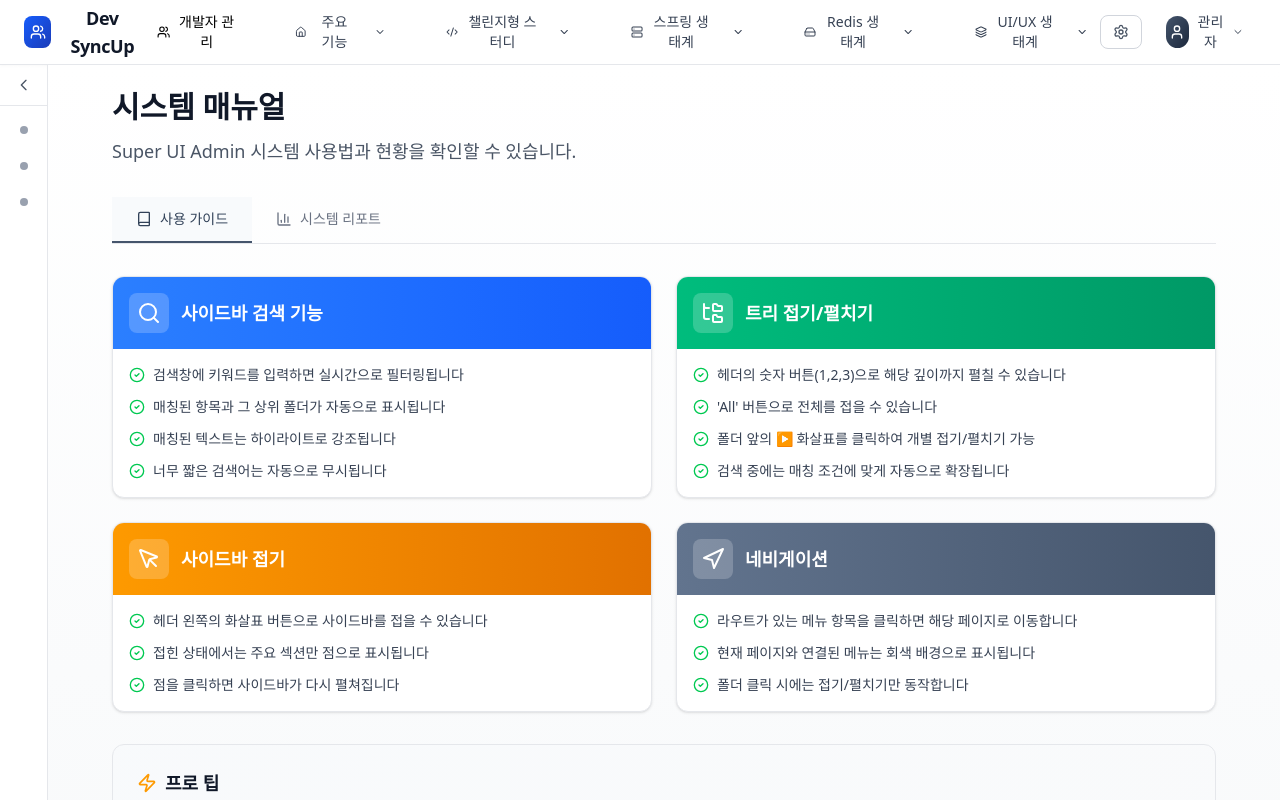
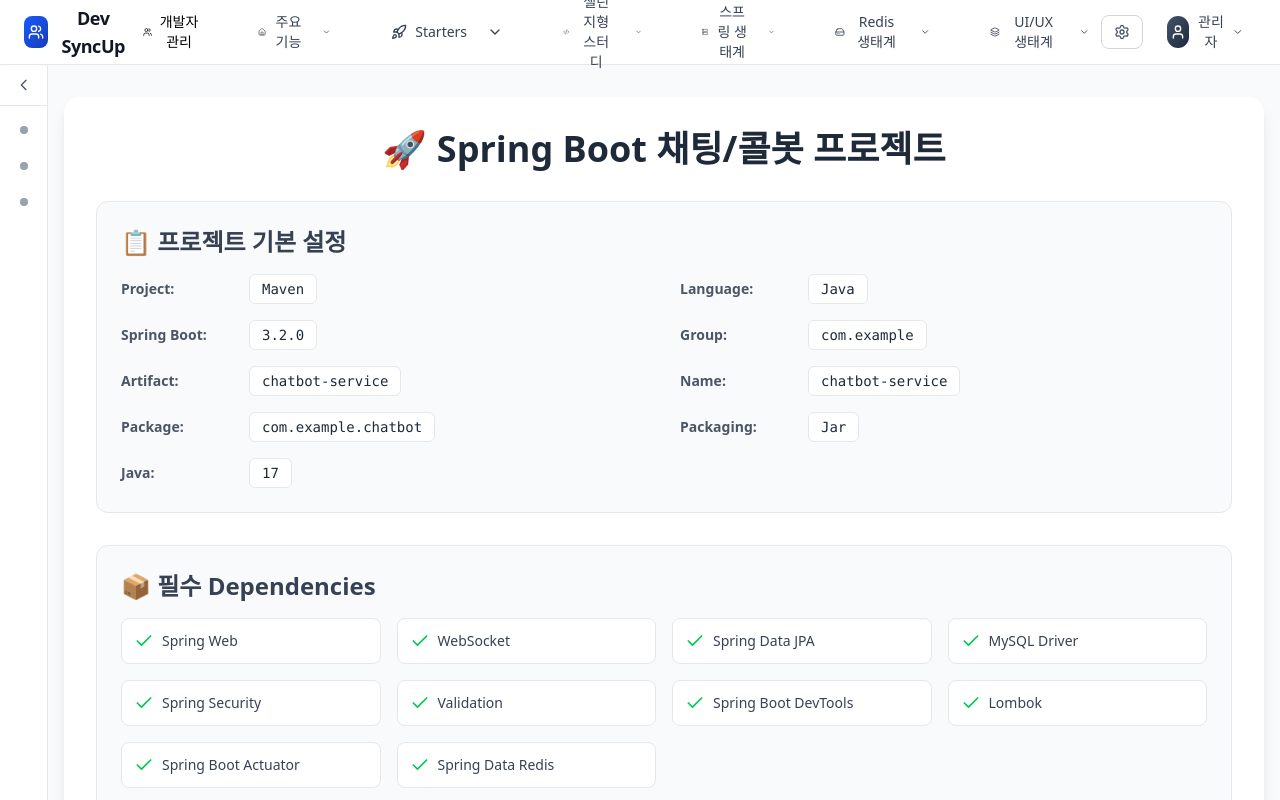
Before and after one commit to dota-pilot1/vite-tailwindcss-v4-seed, a React (Vite) app in the folder vite-basic-set/: page /manual in a window 1280 px wide. Built offline with nearby package versions, Linux system fonts and the light colour scheme.

Commit message:
메뉴얼 추가2

```diff
--- a/vite-basic-set/src/App.tsx
+++ b/vite-basic-set/src/App.tsx
@@ -28,6 +28,8 @@
 import ComponentLibrariesPage from "./pages/ComponentLibrariesPage";
 import DevelopmentToolsPage from "./pages/DevelopmentToolsPage";
 import StylingAnimationPage from "./pages/StylingAnimationPage";
+import PilotStarterPage from "./pages/starters/PilotStarterPage";
+import CallbotStarterPage from "./pages/starters/CallbotStarterPage";
 
 /**
  * App.tsx
@@ -75,6 +77,8 @@
           />
           <Route path="development-tools" element={<DevelopmentToolsPage />} />
           <Route path="styling-animation" element={<StylingAnimationPage />} />
+          <Route path="pilot-starter" element={<PilotStarterPage />} />
+          <Route path="callbot-starter" element={<CallbotStarterPage />} />
         </Route>
       </Routes>
     </BrowserRouter>
--- a/vite-basic-set/src/pages/manual/ManualPage.tsx
+++ b/vite-basic-set/src/pages/manual/ManualPage.tsx
@@ -1,185 +1,152 @@
-import React, { useState } from "react";
-import {
-  Book,
-  BarChart3,
-  Search,
-  FolderTree,
-  MousePointer,
-  Navigation,
-  Activity,
-  Clock,
-  Users,
-  TrendingUp,
-  Zap,
-  Calendar,
-  Rocket,
-  CheckCircle2,
-  ArrowRight,
-} from "lucide-react";
+import React from "react";
+import { Copy, Check } from "lucide-react";
 
-export interface ManualPageProps {
-  className?: string;
-}
+const ManualPage: React.FC = () => {
+  const copyUrl = () => {
+    const url = document.getElementById("springUrl")?.textContent;
+    if (url) {
+      navigator.clipboard.writeText(url.trim()).then(() => {
+        const btn = document.getElementById("copyBtn");
+        const icon = document.getElementById("copyIcon");
+        const checkIcon = document.getElementById("checkIcon");
+        const originalText = btn?.querySelector("span")?.textContent;
 
-/**
- * ManualPage
- *
- * 시스템 사용 가이드와 리포트를 제공하는 페이지
- * - 사이드바 기능 가이드
- * - 시스템 통계 리포트
- * - 사용법 문서
- */
-export const ManualPage: React.FC<ManualPageProps> = ({ className }) => {
-  const [activeTab, setActiveTab] = useState<"guide" | "report">("guide");
+        if (btn && icon && checkIcon) {
+          icon.style.display = "none";
+          checkIcon.style.display = "inline-block";
+          btn.querySelector("span")!.textContent = "복사됨!";
+
+          setTimeout(() => {
+            icon.style.display = "inline-block";
+            checkIcon.style.display = "none";
+            btn.querySelector("span")!.textContent = originalText || "URL 복사";
+          }, 2000);
+        }
+      });
+    }
+  };
 
   return (
-    <div className={`p-6 max-w-6xl mx-auto ${className || ""}`}>
-      <div className="mb-8">
-        <h1 className="text-3xl font-bold text-gray-900 mb-3">시스템 매뉴얼</h1>
-        <p className="text-lg text-gray-600">
-          Super UI Admin 시스템 사용법과 현황을 확인할 수 있습니다.
-        </p>
-      </div>
+    <div className="bg-gray-50 min-h-screen">
+      <div className="container mx-auto px-4 py-8">
+        <div className="bg-white rounded-2xl shadow-lg p-8">
+          <h1 className="text-4xl font-bold text-gray-800 text-center mb-8">
+            🚀 Spring Boot 채팅/콜봇 프로젝트
+          </h1>
 
-      {/* 탭 네비게이션 */}
-      <div className="flex border-b border-gray-200 mb-8">
-        <button
-          onClick={() => setActiveTab("guide")}
-          className={`flex items-center gap-2 px-6 py-3 text-sm font-medium border-b-2 transition-colors ${
-            activeTab === "guide"
-              ? "border-slate-600 text-slate-700 bg-slate-50"
-              : "border-transparent text-gray-500 hover:text-gray-700 hover:border-gray-300"
-          }`}
-        >
-          <Book className="w-4 h-4" />
-          사용 가이드
-        </button>
-        <button
-          onClick={() => setActiveTab("report")}
-          className={`flex items-center gap-2 px-6 py-3 text-sm font-medium border-b-2 transition-colors ${
-            activeTab === "report"
-              ? "border-slate-600 text-slate-700 bg-slate-50"
-              : "border-transparent text-gray-500 hover:text-gray-700 hover:border-gray-300"
-          }`}
-        >
-          <BarChart3 className="w-4 h-4" />
-          시스템 리포트
-        </button>
-      </div>
-
-      {/* 탭 컨텐츠 */}
-      {activeTab === "guide" ? <GuideContent /> : <ReportContent />}
-    </div>
-  );
-};
-
-/**
- * 사용 가이드 컨텐츠
- */
-const GuideContent: React.FC = () => {
-  const guideItems = [
-    {
-      icon: <Search className="w-6 h-6" />,
-      title: "사이드바 검색 기능",
-      color: "from-blue-500 to-blue-600",
-      features: [
-        "검색창에 키워드를 입력하면 실시간으로 필터링됩니다",
-        "매칭된 항목과 그 상위 폴더가 자동으로 표시됩니다",
-        "매칭된 텍스트는 하이라이트로 강조됩니다",
-        "너무 짧은 검색어는 자동으로 무시됩니다",
-      ],
-    },
-    {
-      icon: <FolderTree className="w-6 h-6" />,
-      title: "트리 접기/펼치기",
-      color: "from-emerald-500 to-emerald-600",
-      features: [
-        "헤더의 숫자 버튼(1,2,3)으로 해당 깊이까지 펼칠 수 있습니다",
-        "'All' 버튼으로 전체를 접을 수 있습니다",
-        "폴더 앞의 ▶ 화살표를 클릭하여 개별 접기/펼치기 가능",
-        "검색 중에는 매칭 조건에 맞게 자동으로 확장됩니다",
-      ],
-    },
-    {
-      icon: <MousePointer className="w-6 h-6" />,
-      title: "사이드바 접기",
-      color: "from-amber-500 to-amber-600",
-      features: [
-        "헤더 왼쪽의 화살표 버튼으로 사이드바를 접을 수 있습니다",
-        "접힌 상태에서는 주요 섹션만 점으로 표시됩니다",
-        "점을 클릭하면 사이드바가 다시 펼쳐집니다",
-      ],
-    },
-    {
-      icon: <Navigation className="w-6 h-6" />,
-      title: "네비게이션",
-      color: "from-slate-500 to-slate-600",
-      features: [
-        "라우트가 있는 메뉴 항목을 클릭하면 해당 페이지로 이동합니다",
-        "현재 페이지와 연결된 메뉴는 회색 배경으로 표시됩니다",
-        "폴더 클릭 시에는 접기/펼치기만 동작합니다",
-      ],
-    },
-  ];
-
-  return (
-    <div className="space-y-8">
-      <div className="grid grid-cols-1 lg:grid-cols-2 gap-6">
-        {guideItems.map((item, index) => (
-          <div
-            key={index}
-            className="bg-white rounded-xl shadow-sm border border-gray-200 overflow-hidden"
-          >
-            <div className={`bg-gradient-to-r ${item.color} p-4`}>
-              <div className="flex items-center gap-3 text-white">
-                <div className="p-2 bg-white/20 rounded-lg">{item.icon}</div>
-                <h3 className="text-lg font-semibold">{item.title}</h3>
-              </div>
-            </div>
-            <div className="p-4">
-              <ul className="space-y-3">
-                {item.features.map((feature, idx) => (
-                  <li
-                    key={idx}
-                    className="flex items-start gap-2 text-sm text-gray-700"
-                  >
-                    <CheckCircle2 className="w-4 h-4 text-green-500 mt-0.5 flex-shrink-0" />
-                    <span>{feature}</span>
-                  </li>
-                ))}
-              </ul>
+          <div className="mb-8 p-6 bg-gray-50 rounded-xl border border-gray-200">
+            <h2 className="text-2xl font-semibold text-gray-700 mb-4">
+              📋 프로젝트 기본 설정
+            </h2>
+            <div className="grid grid-cols-1 md:grid-cols-2 gap-x-8 gap-y-4">
+              <ConfigItem label="Project" value="Maven" />
+              <ConfigItem label="Language" value="Java" />
+              <ConfigItem label="Spring Boot" value="3.2.0" />
+              <ConfigItem label="Group" value="com.example" />
+              <ConfigItem label="Artifact" value="chatbot-service" />
+              <ConfigItem label="Name" value="chatbot-service" />
+              <ConfigItem label="Package" value="com.example.chatbot" />
+              <ConfigItem label="Packaging" value="Jar" />
+              <ConfigItem label="Java" value="17" />
             </div>
           </div>
-        ))}
-      </div>
 
-      {/* 추가 팁 섹션 */}
-      <div className="bg-gradient-to-r from-slate-50 to-gray-50 rounded-xl p-6 border border-gray-200">
-        <h3 className="text-lg font-semibold text-gray-900 mb-4 flex items-center gap-2">
-          <Zap className="w-5 h-5 text-amber-500" />
-          프로 팁
-        </h3>
-        <div className="grid grid-cols-1 md:grid-cols-2 gap-4">
-          <div className="flex items-start gap-3">
-            <ArrowRight className="w-4 h-4 text-slate-500 mt-0.5" />
-            <div>
-              <div className="font-medium text-gray-900 text-sm">
-                키보드 단축키
-              </div>
-              <div className="text-sm text-gray-600">
-                Ctrl/Cmd + K로 빠른 검색 가능
-              </div>
+          <div className="mb-8 p-6 bg-gray-50 rounded-xl border border-gray-200">
+            <h2 className="text-2xl font-semibold text-gray-700 mb-4">
+              📦 필수 Dependencies
+            </h2>
+            <div className="grid grid-cols-2 md:grid-cols-3 lg:grid-cols-4 gap-4">
+              {[
+                "Spring Web",
+                "WebSocket",
+                "Spring Data JPA",
+                "MySQL Driver",
+                "Spring Security",
+                "Validation",
+                "Spring Boot DevTools",
+                "Lombok",
+                "Spring Boot Actuator",
+                "Spring Data Redis",
+              ].map((dep) => (
+                <DepItem key={dep} name={dep} />
+              ))}
             </div>
           </div>
-          <div className="flex items-start gap-3">
-            <ArrowRight className="w-4 h-4 text-slate-500 mt-0.5" />
-            <div>
-              <div className="font-medium text-gray-900 text-sm">
-                북마크 기능
-              </div>
-              <div className="text-sm text-gray-600">
-                자주 사용하는 페이지 즐겨찾기 추가
-              </div>
+
+          <div className="mb-8 p-6 bg-blue-50 rounded-xl border border-blue-200">
+            <h2 className="text-2xl font-semibold text-blue-800 mb-4">
+              🔗 Spring Initializr URL
+            </h2>
+            <p className="text-blue-700 mb-4">
+              아래 URL을 클릭하면 설정된 프로젝트를 바로 다운로드할 수 있습니다:
+            </p>
+            <div
+              id="springUrl"
+              className="p-4 bg-white rounded-lg border border-blue-300 text-gray-800 font-mono break-all text-sm"
+            >
+              https://start.spring.io/#!type=maven-project&language=java&platformVersion=3.2.0&packaging=jar&jvmVersion=17&groupId=com.example&artifactId=chatbot-service&name=chatbot-service&description=WebSocket%20STOMP%20Chat%20and%20CallBot%20Service&packageName=com.example.chatbot&dependencies=web,websocket,data-jpa,mysql,security,validation,devtools,lombok,actuator,data-redis
+            </div>
+            <button
+              id="copyBtn"
+              onClick={copyUrl}
+              className="mt-4 inline-flex items-center gap-2 px-6 py-2 bg-blue-600 text-white font-semibold rounded-lg hover:bg-blue-700 transition-colors"
+            >
+              <Copy id="copyIcon" className="w-4 h-4" />
+              <Check id="checkIcon" className="w-4 h-4 hidden" />
+              <span>URL 복사</span>
+            </button>
+          </div>
+
+          <div className="p-6 bg-yellow-50 rounded-xl border border-yellow-200">
+            <h2 className="text-2xl font-semibold text-yellow-800 mb-4">
+              🗺️ 개발 단계별 로드맵
+            </h2>
+            <div className="space-y-6">
+              <RoadmapPhase
+                title="1단계: 기본 채팅 기능 (1-2주)"
+                items={[
+                  "WebSocket + STOMP 설정",
+                  "실시간 메시지 송수신",
+                  "채팅방 기능",
+                  "기본 UI (Thymeleaf or React)",
+                ]}
+              />
+              <RoadmapPhase
+                title="2단계: 콜봇 기능 추가 (2-3주)"
+                items={[
+                  "WebRTC 연동",
+                  "음성 인식 (STT)",
+                  "텍스트 음성 변환 (TTS)",
+                  "챗봇 로직 (ChatGPT API 연동)",
+                ]}
+              />
+              <RoadmapPhase
+                title="3단계: 보안 & 인증 (1-2주)"
+                items={[
+                  "JWT 인증",
+                  "Spring Security 설정",
+                  "OAuth2 소셜 로그인",
+                  "권한 기반 접근 제어",
+                ]}
+              />
+              <RoadmapPhase
+                title="4단계: 운영 환경 구축 (2-3주)"
+                items={[
+                  "Docker 컨테이너화",
+                  "CI/CD 파이프라인",
+                  "모니터링 (Prometheus/Grafana)",
+                  "로그 관리 (ELK Stack)",
+                ]}
+              />
+              <RoadmapPhase
+                title="5단계: 고도화 (3-4주)"
+                items={[
+                  "MSA 구조로 분리",
+                  "Redis 클러스터링",
+                  "Load Balancing",
+                  "성능 최적화",
+                ]}
+              />
             </div>
           </div>
         </div>
@@ -188,225 +155,41 @@
   );
 };
 
-/**
- * 시스템 리포트 컨텐츠
- */
-const ReportContent: React.FC = () => {
-  // 실제로는 API에서 가져올 데이터들
-  const stats = {
-    totalNodes: 42,
-    totalFolders: 18,
-    totalItems: 24,
-    searchPerformance: "평균 150ms",
-    lastUpdate: "2024-01-15 14:30",
-    activeUsers: 12,
-    popularSearches: ["Dev", "팀", "그룹", "서울", "FE"],
-    systemHealth: "정상",
-    uptime: "99.9%",
-    responseTime: "85ms",
-  };
+const ConfigItem: React.FC<{ label: string; value: string }> = ({
+  label,
+  value,
+}) => (
+  <div className="flex items-center">
+    <div className="w-32 text-sm font-semibold text-gray-600">{label}:</div>
+    <div className="px-3 py-1 bg-white rounded-md border border-gray-200 text-sm font-mono text-gray-800">
+      {value}
+    </div>
+  </div>
+);
 
-  const metrics = [
-    {
-      icon: <Activity className="w-6 h-6" />,
-      label: "전체 노드",
-      value: stats.totalNodes,
-      color: "from-blue-500 to-blue-600",
-      bgColor: "bg-blue-50",
-    },
-    {
-      icon: <FolderTree className="w-6 h-6" />,
-      label: "폴더",
-      value: stats.totalFolders,
-      color: "from-emerald-500 to-emerald-600",
-      bgColor: "bg-emerald-50",
-    },
-    {
-      icon: <Book className="w-6 h-6" />,
-      label: "항목",
-      value: stats.totalItems,
-      color: "from-amber-500 to-amber-600",
-      bgColor: "bg-amber-50",
-    },
-    {
-      icon: <Users className="w-6 h-6" />,
-      label: "활성 사용자",
-      value: `${stats.activeUsers}명`,
-      color: "from-slate-500 to-slate-600",
-      bgColor: "bg-slate-50",
-    },
-  ];
+const DepItem: React.FC<{ name: string }> = ({ name }) => (
+  <div className="flex items-center gap-2 p-3 bg-white rounded-lg border border-gray-200">
+    <Check className="w-5 h-5 text-green-500" />
+    <span className="text-sm text-gray-700">{name}</span>
+  </div>
+);
 
-  return (
-    <div className="space-y-8">
-      {/* 메트릭 카드들 */}
-      <div className="grid grid-cols-1 md:grid-cols-2 lg:grid-cols-4 gap-4">
-        {metrics.map((metric, index) => (
-          <div
-            key={index}
-            className="bg-white rounded-xl shadow-sm border border-gray-200 p-6"
-          >
-            <div
-              className={`inline-flex p-3 rounded-lg ${metric.bgColor} mb-4`}
-            >
-              <div
-                className={`bg-gradient-to-r ${metric.color} bg-clip-text text-transparent`}
-              >
-                {metric.icon}
-              </div>
-            </div>
-            <div className="text-2xl font-bold text-gray-900 mb-1">
-              {metric.value}
-            </div>
-            <div className="text-sm text-gray-600">{metric.label}</div>
-          </div>
-        ))}
-      </div>
+const RoadmapPhase: React.FC<{ title: string; items: string[] }> = ({
+  title,
+  items,
+}) => (
+  <div className="p-4 bg-white rounded-lg border border-gray-200">
+    <div className="font-bold text-gray-800 mb-2">{title}</div>
+    <ul className="space-y-1">
+      {items.map((item, index) => (
+        <li
+          key={index}
+          className="text-sm text-gray-600"
+          dangerouslySetInnerHTML={{ __html: `• ${item}` }}
+        />
+      ))}
+    </ul>
+  </div>
+);
 
-      {/* 성능 지표 */}
-      <div className="grid grid-cols-1 lg:grid-cols-2 gap-6">
-        <div className="bg-white rounded-xl shadow-sm border border-gray-200 p-6">
-          <h3 className="text-lg font-semibold text-gray-900 mb-4 flex items-center gap-2">
-            <TrendingUp className="w-5 h-5 text-green-500" />
-            성능 지표
-          </h3>
-          <div className="space-y-4">
-            <div className="flex justify-between items-center py-2 border-b border-gray-100">
-              <span className="text-sm text-gray-600">검색 응답 시간</span>
-              <span className="font-medium text-gray-900">
-                {stats.searchPerformance}
-              </span>
-            </div>
-            <div className="flex justify-between items-center py-2 border-b border-gray-100">
-              <span className="text-sm text-gray-600">시스템 상태</span>
-              <span className="px-2 py-1 bg-green-100 text-green-800 rounded-full text-xs font-medium">
-                {stats.systemHealth}
-              </span>
-            </div>
-            <div className="flex justify-between items-center py-2 border-b border-gray-100">
-              <span className="text-sm text-gray-600">가동률</span>
-              <span className="font-medium text-gray-900">{stats.uptime}</span>
-            </div>
-            <div className="flex justify-between items-center py-2">
-              <span className="text-sm text-gray-600">평균 응답시간</span>
-              <span className="font-medium text-gray-900">
-                {stats.responseTime}
-              </span>
-            </div>
-          </div>
-        </div>
-
-        <div className="bg-white rounded-xl shadow-sm border border-gray-200 p-6">
-          <h3 className="text-lg font-semibold text-gray-900 mb-4 flex items-center gap-2">
-            <Search className="w-5 h-5 text-blue-500" />
-            인기 검색어
-          </h3>
-          <div className="flex flex-wrap gap-2">
-            {stats.popularSearches.map((term, index) => (
-              <span
-                key={index}
-                className="px-3 py-2 bg-slate-100 text-slate-700 rounded-lg text-sm font-medium hover:bg-slate-200 transition-colors cursor-pointer"
-              >
-                #{term}
-              </span>
-            ))}
-          </div>
-        </div>
-      </div>
-
-      {/* 업데이트 정보 */}
-      <div className="bg-white rounded-xl shadow-sm border border-gray-200 p-6">
-        <h3 className="text-lg font-semibold text-gray-900 mb-4 flex items-center gap-2">
-          <Clock className="w-5 h-5 text-slate-500" />
-          업데이트 정보
-        </h3>
-        <div className="flex items-center gap-4">
-          <Calendar className="w-4 h-4 text-gray-400" />
-          <div>
-            <div className="text-sm text-gray-600">마지막 업데이트</div>
-            <div className="font-medium text-gray-900">{stats.lastUpdate}</div>
-          </div>
-        </div>
-      </div>
-
-      {/* 향후 개발 계획 */}
-      <div className="bg-gradient-to-r from-slate-50 to-gray-50 rounded-xl p-6 border border-gray-200">
-        <h3 className="text-lg font-semibold text-gray-900 mb-4 flex items-center gap-2">
-          <Rocket className="w-5 h-5 text-blue-500" />
-          향후 개발 예정
-        </h3>
-        <div className="grid grid-cols-1 md:grid-cols-2 gap-4">
-          <div className="space-y-3">
-            <div className="flex items-start gap-3">
-              <CheckCircle2 className="w-4 h-4 text-emerald-500 mt-0.5" />
-              <div>
-                <div className="font-medium text-gray-900 text-sm">
-                  검색 고도화
-                </div>
-                <div className="text-sm text-gray-600">
-                  Fuzzy 검색, 초성 검색 지원
-                </div>
-              </div>
-            </div>
-            <div className="flex items-start gap-3">
-              <CheckCircle2 className="w-4 h-4 text-emerald-500 mt-0.5" />
-              <div>
-                <div className="font-medium text-gray-900 text-sm">
-                  드래그 앤 드롭
-                </div>
-                <div className="text-sm text-gray-600">순서 변경 및 재배치</div>
-              </div>
-            </div>
-            <div className="flex items-start gap-3">
-              <CheckCircle2 className="w-4 h-4 text-emerald-500 mt-0.5" />
-              <div>
-                <div className="font-medium text-gray-900 text-sm">
-                  다중 선택
-                </div>
-                <div className="text-sm text-gray-600">일괄 작업 및 관리</div>
-              </div>
-            </div>
-          </div>
-          <div className="space-y-3">
-            <div className="flex items-start gap-3">
-              <CheckCircle2 className="w-4 h-4 text-emerald-500 mt-0.5" />
-              <div>
-                <div className="font-medium text-gray-900 text-sm">
-                  컨텍스트 메뉴
-                </div>
-                <div className="text-sm text-gray-600">
-                  우클릭 기반 빠른 작업
-                </div>
-              </div>
-            </div>
-            <div className="flex items-start gap-3">
-              <CheckCircle2 className="w-4 h-4 text-emerald-500 mt-0.5" />
-              <div>
-                <div className="font-medium text-gray-900 text-sm">
-                  다국어 지원
-                </div>
-                <div className="text-sm text-gray-600">
-                  한국어/영어 인터페이스
-                </div>
-              </div>
-            </div>
-            <div className="flex items-start gap-3">
-              <CheckCircle2 className="w-4 h-4 text-emerald-500 mt-0.5" />
-              <div>
-                <div className="font-medium text-gray-900 text-sm">
-                  테마 시스템
-                </div>
-                <div className="text-sm text-gray-600">
-                  다크모드 및 커스텀 테마
-                </div>
-              </div>
-            </div>
-          </div>
-        </div>
-      </div>
-    </div>
-  );
-};
-
-ManualPage.displayName = "ManualPage";
 export default ManualPage;
--- a/vite-basic-set/src/widgets/header/AppHeader.tsx
+++ b/vite-basic-set/src/widgets/header/AppHeader.tsx
@@ -21,6 +21,7 @@
   Activity,
   Bookmark,
   BookOpen,
+  Rocket,
 } from "lucide-react";
 import DropdownMenu, {
   type DropdownItem,
@@ -40,6 +41,20 @@
       label: "개발 일지",
       icon: <BookOpen className="w-4 h-4" />,
       path: "/dev-journal",
+    },
+  ],
+  starters: [
+    {
+      id: "pilot-starter",
+      label: "파일럿 스타터",
+      icon: <Rocket className="w-4 h-4" />,
+      path: "/pilot-starter",
+    },
+    {
+      id: "callbot-starter",
+      label: "콜봇 스타터",
+      icon: <Phone className="w-4 h-4" />,
+      path: "/callbot-starter",
     },
   ],
   challenges: [
@@ -189,6 +204,17 @@
       })),
     },
     { id: "divider-1", label: "", divider: true },
+    {
+      id: "starters-menu",
+      label: "Starters",
+      children: MENU_GROUPS.starters.map((item) => ({
+        id: item.id,
+        label: item.label,
+        icon: item.icon,
+        onClick: () => navigate(item.path),
+      })),
+    },
+    { id: "divider-2", label: "", divider: true },
     {
       id: "challenges-menu",
       label: "챌린지형 스터디",
@@ -360,6 +386,25 @@
               onItemClick={(item) => handleItemSelect(item.id)}
             />
 
+            {/* Starters */}
+            <DropdownMenu
+              trigger={
+                <div className="flex items-center gap-2 px-3 py-2 rounded-lg hover:bg-gray-50 transition-colors">
+                  <Rocket className="w-4 h-4" />
+                  <span className="text-sm font-medium">Starters</span>
+                </div>
+              }
+              items={[
+                ...MENU_GROUPS.starters.map((item) => ({
+                  id: item.id,
+                  label: item.label,
+                  icon: item.icon,
+                  onClick: () => handleNavigate(item.path),
+                })),
+              ]}
+              onItemClick={(item) => handleItemSelect(item.id)}
+            />
+
             {/* 챌린지형 스터디 */}
             <DropdownMenu
               trigger={
```
Also changed, not shown: vite-basic-set/src/pages/starters/CallbotStarterPage.tsx (added, +13 -0 lines), vite-basic-set/src/pages/starters/PilotStarterPage.tsx (added, +13 -0 lines).
